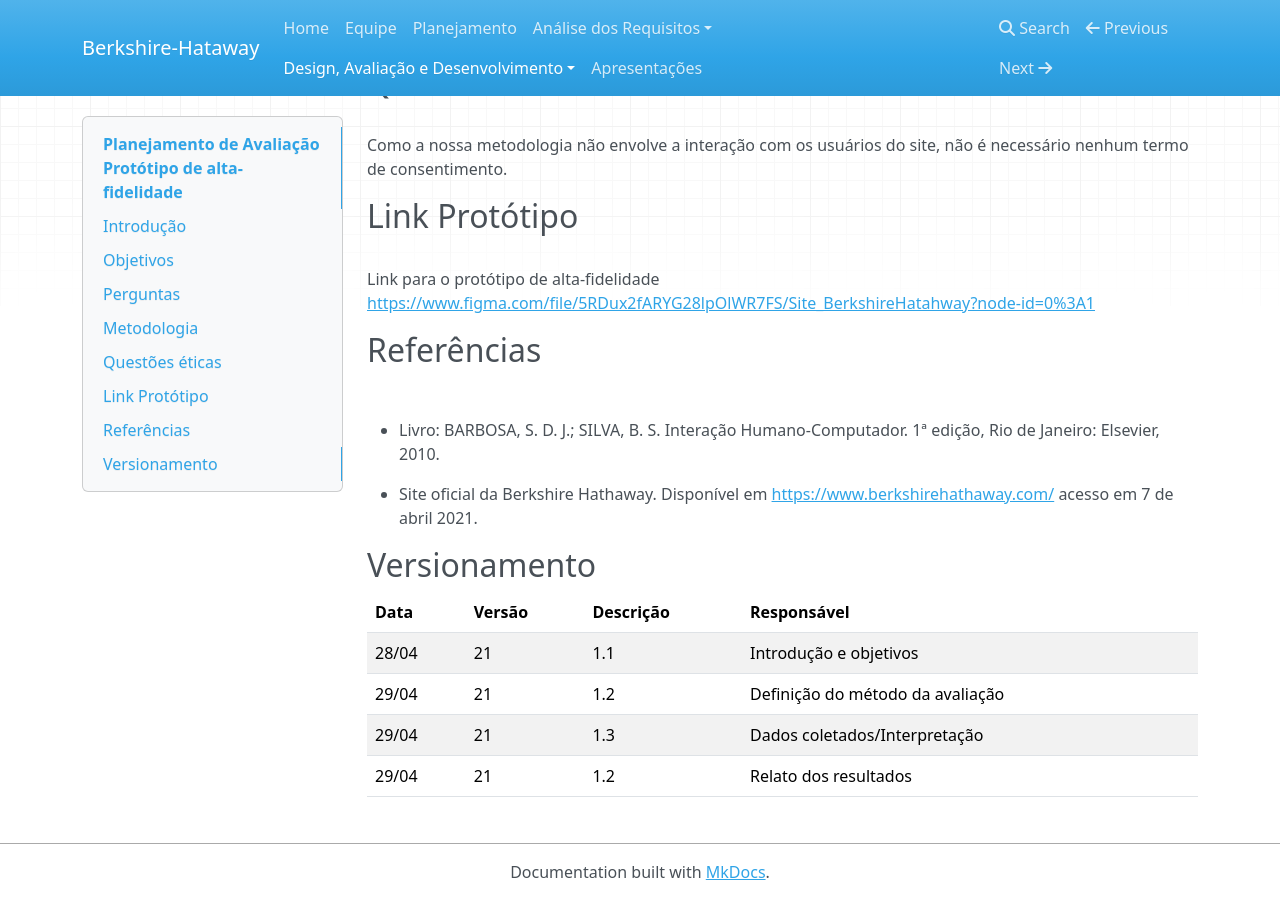
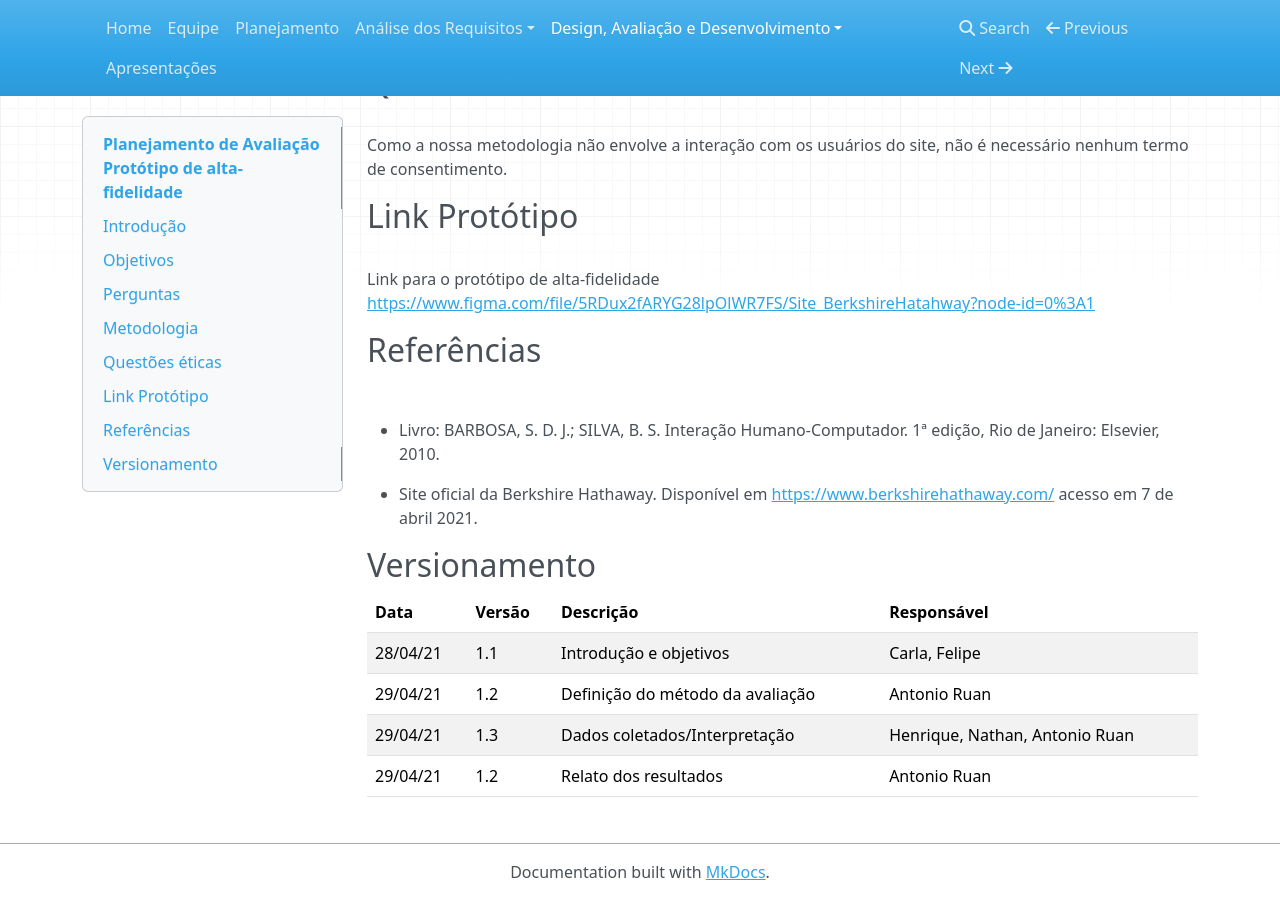
Before and after one commit to jon6thanbatista/2020.2-berkshirehataway, an MkDocs documentation site: the page built from docs/Design_avaliacao_desenvolvimento/Nivel_3/planejamento_avaliacao_prototiṕo_alta_fidelidade.md, in a window 1280 px wide and 900 px high, scrolled down 2493 px. Built offline with MkDocs 1.6.1, drawn with Linux system fonts in a browser that asks for light colours; nearby versions of some CDN libraries.

Commit message:
entrega 1.0

```diff
--- a/docs/Design_avaliacao_desenvolvimento/Nivel_3/planejamento_avaliacao_prototiṕo_alta_fidelidade.md
+++ b/docs/Design_avaliacao_desenvolvimento/Nivel_3/planejamento_avaliacao_prototiṕo_alta_fidelidade.md
@@ -92,7 +92,7 @@
 
 Data     |     Versão                  |              Descrição                 | Responsável
 -------- |          --------           |              -------------             | --------
-28/04|21 |   1.1                       | Introdução e objetivos                 |  Carla, Felipe
-29/04|21 |   1.2                       | Definição do método da avaliação       | Antonio Ruan
-29/04|21 |   1.3                       | Dados coletados/Interpretação          | Henrique, Nathan, Antonio Ruan
-29/04|21 |   1.2                       | Relato dos resultados                  | Antonio Ruan
+28/04/21 |   1.1                       | Introdução e objetivos                 |  Carla, Felipe
+29/04/21 |   1.2                       | Definição do método da avaliação       | Antonio Ruan
+29/04/21 |   1.3                       | Dados coletados/Interpretação          | Henrique, Nathan, Antonio Ruan
+29/04/21 |   1.2                       | Relato dos resultados                  | Antonio Ruan
--- a/mkdocs.yml
+++ b/mkdocs.yml
@@ -1,5 +1,10 @@
-site_name: Berkshire-Hataway
-
+site_nametheme:
+  language: pt
+  palette:
+    primary: blue
+    accent: green
+  logo: img/earth.png
+  favicon: img/earth.png
 markdown_extensions:
   - attr_list
 
```
Also changed, not shown: docs/planejamento.md (+1 -1 lines).
